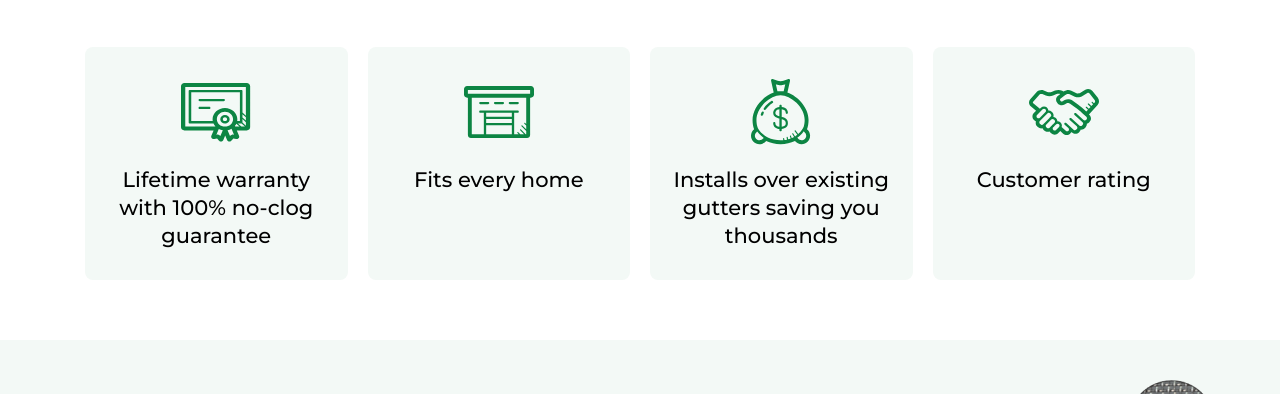
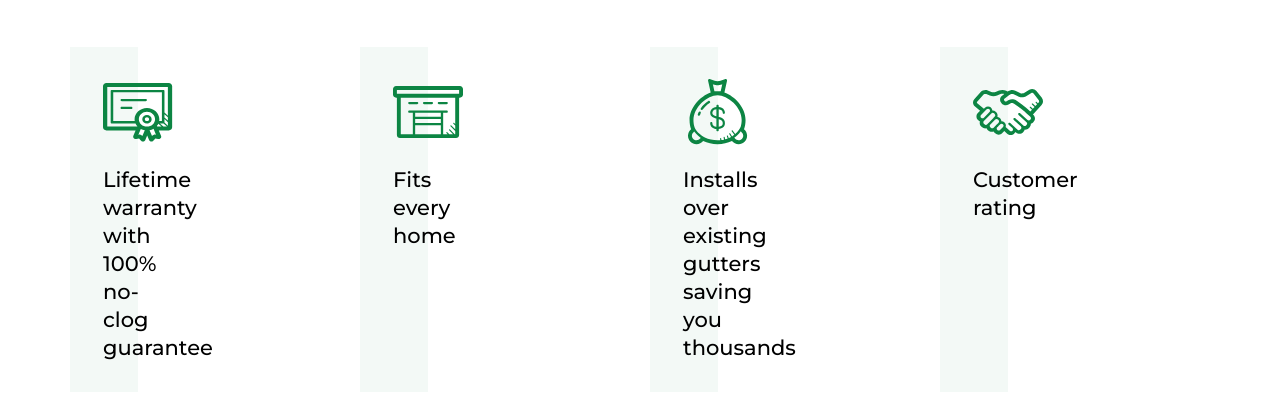
Before and after one commit to VKeyPEDIdea/test-task-siren, a plain HTML site: page src/index.html in a window 1280 px wide. Shown: the part 332-726 px from the top of the page. Drawn offline with Linux system fonts and the light colour scheme.

Commit message:
change feature layout for ie11

```diff
--- a/src/index.html
+++ b/src/index.html
@@ -26,22 +26,30 @@
     <div class="container">
         <section>
             <h1 class="textShadowed">How over <span class="textGreenHiglight textSize50">410,000 americans</span> increased their property value <span class="textGreenHiglight textSize50">in under 6 hours*</span> with this simple upgrade.</h1>
-            <div class="featureList">
-                <div class="feature bgGreenLight">
+            <div class="featureList row">
+                <div class="col-md-3 col-6 bgGreenLight m-col">
+                    <div class="feature">
                         <img class="feature__icon" src="./img/features/icon-1.svg" alt="warranty"/>
                         <p class="feature__title">Lifetime warranty with 100% no-clog guarantee</p>
                     </div>
-                <div class="feature bgGreenLight">
+                </div>
+                <div class="col-md-3 col-6 bgGreenLight m-col">
+                    <div class="feature">
                         <img class="feature__icon" src="./img/features/icon-2.svg" alt="home"/>
                         <p class="feature__title">Fits every home</p>
                     </div>
-                <div class="feature bgGreenLight">
+                </div>
+                <div class="col-md-3 col-6 bgGreenLight m-col">
+                    <div class="feature">
                         <img class="feature__icon" src="./img/features/icon-3.svg" alt="saving you thousands"/>
                         <p class="feature__title">Installs over existing gutters saving you thousands</p>
                     </div>
-                <div class="feature bgGreenLight">
+                </div>
+                <div class="col-md-3 col-6 bgGreenLight m-col">
+                    <div class="feature">
                         <img class="feature__icon" src="./img/features/icon-4.svg" alt="Customer rating"/>
                         <p class="feature__title">Customer rating</p>
+                    </div>
                 </div>
             </div>
         </section>
--- a/src/scss/main.scss
+++ b/src/scss/main.scss
@@ -123,6 +123,15 @@ a {
     }
 }
 
+.m-col {
+    margin: 0 -30px;
+    padding: 0;
+
+    @include tablet() {
+        margin: 0 -4px 8px;
+    }
+}
+
 .logo {
     $this: &;
     display: flex;
@@ -187,15 +196,16 @@ a {
 }
 
 .featureList {
-    display: grid;
-    column-gap: 20px;
-    grid-template-columns: repeat(4, 1fr);
+    justify-content: space-between;
+    padding: 0 45px;
     margin-bottom: 60px;
 
     @include tablet-sm() {
-        grid-template-columns: repeat(2, 1fr);
-        gap: 8px;
         margin-bottom: 35px;
+    }
+
+    @include tablet() {
+        padding: 0 20px;
     }
 }
 
@@ -203,6 +213,7 @@ a {
     padding: 30px 18px;
     text-align: center;
     border-radius: 8px;
+    align-self: stretch;
 
     @include mobile() {
         padding: 20px 16px;
```
Lines whose indentation alone changed are shown as unchanged.
